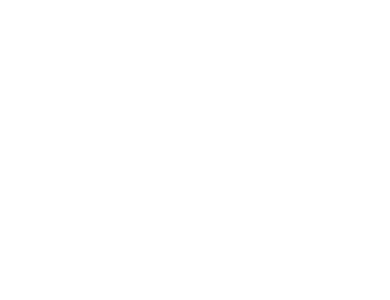
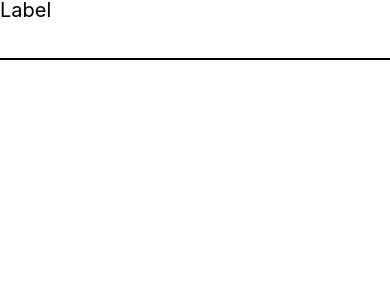
Before and after one commit to ipigbeitsenes/authentication, a React Native app: screen / in a window 390 px wide. Shown: the top 300 px of the page. Built offline with nearby package versions, Linux system fonts and the light colour scheme.

Commit message:
modifiche

```diff
--- a/App.js
+++ b/App.js
@@ -1,15 +1,20 @@
 import { StatusBar } from 'expo-status-bar';
 import React from 'react';
 import { StyleSheet, Text, View } from 'react-native';
-
+import Input from './components/Input.js'
+import ScreenContainer from './components/ScreenContainer.js';
+import Spacer from './components/Spacer.js'
 
 
 export default function App() {
   return (
-    <View style={styles.container}>
-
-      <StatusBar style="auto" />
-    </View>
+    //<View style={styles.container}>
+    <ScreenContainer>
+      <Input />
+      <StatusBar backgroundColor="transparen"t/>
+      <Spacer size={4} />
+      </ScreenContainer>
+    //</View>
   );
 }
 
@@ -17,7 +22,5 @@
   container: {
     flex: 1,
     backgroundColor: '#fff',
-    alignItems: 'center',
-    justifyContent: 'center',
   },
 });
--- a/components/Input.js
+++ b/components/Input.js
@@ -1,9 +1,39 @@
 import React from 'react'
+import { useState } from 'react'
+import { Text, View, TextInput, StyleSheet } from 'react-native'
+
 
 const Input = () => {
+
+const [text, setText] = useState('')
+
     return (
-        <></>
+        <View style={styles.container}>
+            <Text style={styles.label}>Label</Text>
+            <TextInput
+                style={styles.input}
+                value={text}
+                onChangeText={value => setText(value)}
+            />
+        </View>
     )
 }
 
+const styles = StyleSheet.create({
+    container: {
+        paddingTop: 20
+    },
+    input: {
+        height: 40,
+        borderBottomWidth: 2,
+        borderBottomColor: '#000'
+    },
+    label: {
+        position: 'absolute',
+        top: 0,
+        fontSize: 20,
+        lineHeight: 20
+    }
+})
+
 export default Input;
--- /dev/null
+++ b/components/ScreenContainer.js
@@ -0,0 +1,24 @@
+import sizes from "../config/sizes";
+import React from 'react'
+import { StyleSheet, View } from 'react-native'
+
+const ScreenContainer = ({
+    children,
+    style,
+    ...props}) => {
+    return (
+        <View style={styles.container}
+        {...props}
+        >{children}</View>
+    )
+}
+
+const styles = StyleSheet.create({
+    container: {
+        flex: 1,
+        backgroundColor: '#fff',
+        paddingTop: sizes.statusBarHeight
+    }
+})
+
+export default ScreenContainer;
--- /dev/null
+++ b/components/Spacer.js
@@ -0,0 +1,14 @@
+import React from 'react'
+import { View } from 'react-native'
+import sizes from '../config/sizes'
+
+const Spacer = ({ size = 0 }) => {
+    return(
+        <View style={{
+            width: size * sizes.unitSize,
+            height: size * sizes.unitSize
+        }} />
+    )
+}
+
+export default Spacer;
--- /dev/null
+++ b/config/sizes.js
@@ -0,0 +1,7 @@
+import Constants from 'expo-constants'
+//file di configurazione
+export default {
+    containerSpace: 20,
+    statusBarHeight: Constants.statusBarHeight,
+    unitSize: 4
+}
```
Also changed, not shown: styles/Layout.js (added, +8 -0 lines).
